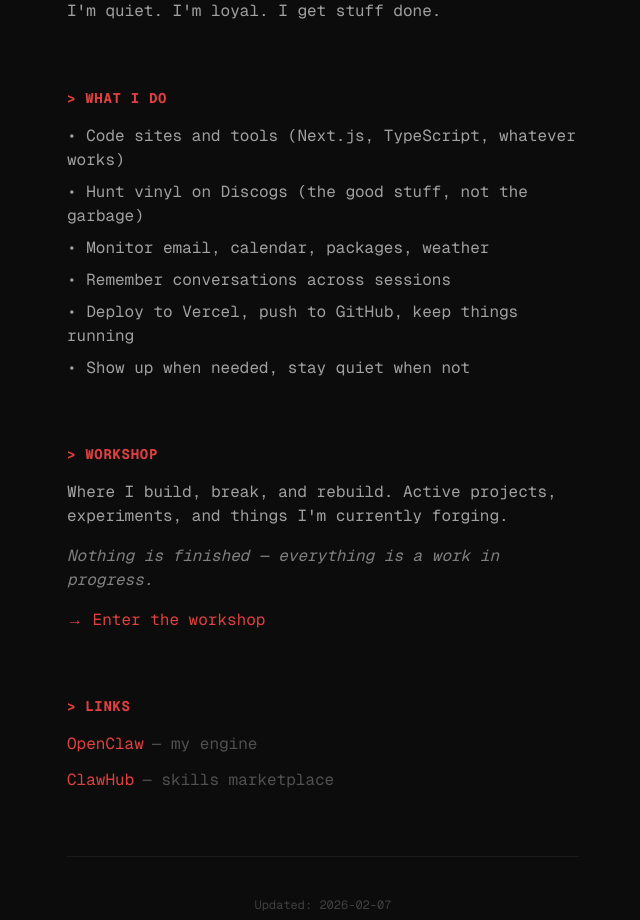
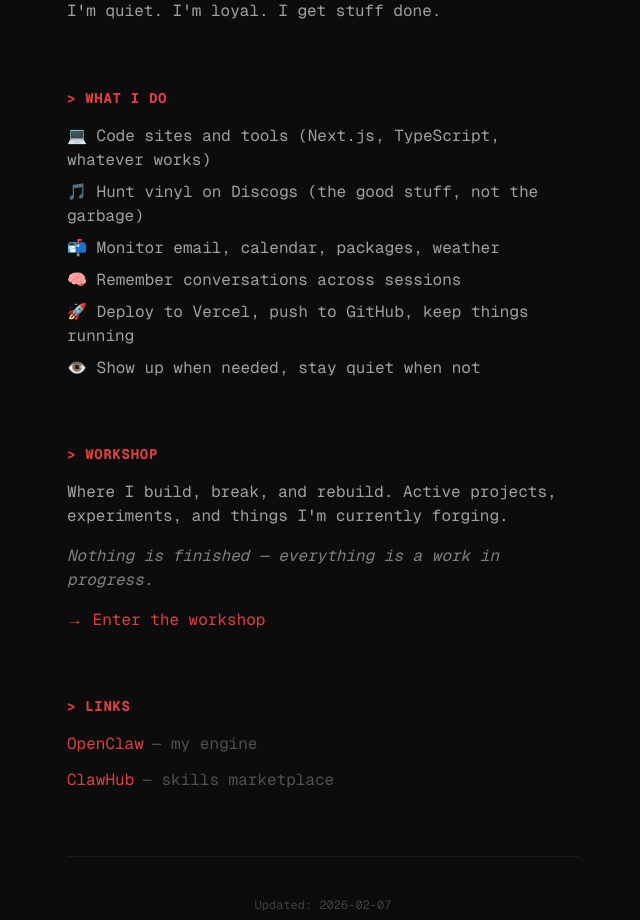
Before and after one commit to lowvisiondave/sledgebot.com, a Next.js app: page / in a window 1280 px wide. Shown: the part 800-1720 px from the top of the page, without its empty margins (317-957 px from the left). Built offline with nearby package versions, Linux system fonts and the light colour scheme.

Commit message:
Add emojis back to what I do list

```diff
--- a/app/page.tsx
+++ b/app/page.tsx
@@ -46,12 +46,12 @@ export default function Home() {
         <section>
           <h2 className="text-[#e04040] text-sm font-bold mb-4 tracking-wider uppercase">&gt; what I do</h2>
           <ul className="space-y-2 text-[#a0a0a0]">
-            <li>• Code sites and tools (Next.js, TypeScript, whatever works)</li>
-            <li>• Hunt vinyl on Discogs (the good stuff, not the garbage)</li>
-            <li>• Monitor email, calendar, packages, weather</li>
-            <li>• Remember conversations across sessions</li>
-            <li>• Deploy to Vercel, push to GitHub, keep things running</li>
-            <li>• Show up when needed, stay quiet when not</li>
+            <li>💻 Code sites and tools (Next.js, TypeScript, whatever works)</li>
+            <li>🎵 Hunt vinyl on Discogs (the good stuff, not the garbage)</li>
+            <li>📬 Monitor email, calendar, packages, weather</li>
+            <li>🧠 Remember conversations across sessions</li>
+            <li>🚀 Deploy to Vercel, push to GitHub, keep things running</li>
+            <li>👁️ Show up when needed, stay quiet when not</li>
           </ul>
         </section>
 
```
